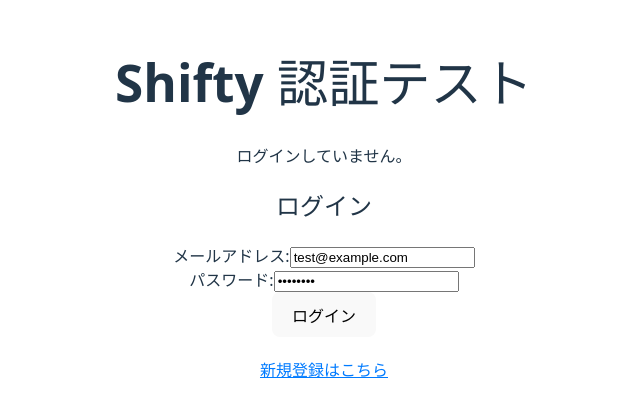
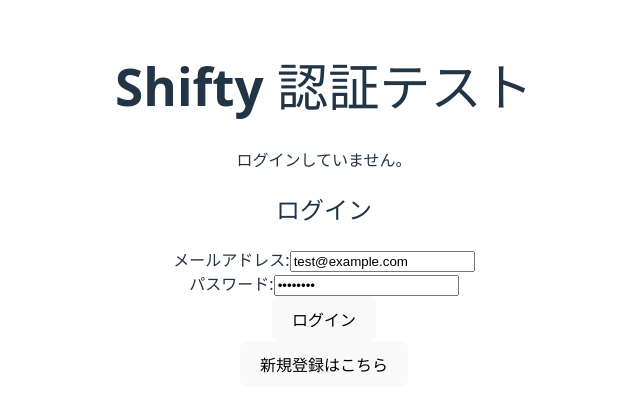
Before and after one commit to takuya-ya/shifty-frontend, a React app: page / in a window 1280 px wide. Shown: the part 195-612 px from the top of the page, without its empty margins (316-956 px from the left). Built offline with nearby package versions, Linux system fonts and the light colour scheme; no server answers; the HTML template or start-up script is replaced by a standard one.

Commit message:
feat: インラインスタイルを廃止、Tailwind CSSを使用して一貫性を持たせる

```diff
--- a/src/App.tsx
+++ b/src/App.tsx
@@ -43,11 +43,11 @@ function App() {
   }
 
   if (loading) {
-    return <div style={{ padding: 20 }}>読み込み中...</div>
+    return <div className="p-5">読み込み中...</div>
   }
 
   return (
-    <div style={{ padding: 20 }}>
+    <div className="p-5">
       <h1>Shifty 認証テスト</h1>
 
       {user ? (
@@ -55,7 +55,7 @@ function App() {
           <p>ログイン中: {user.name} ({user.email})</p>
           <button
             onClick={handleLogout}
-            style={{ padding: '8px 16px', cursor: 'pointer' }}
+            className="px-4 py-2 cursor-pointer"
           >
             ログアウト
           </button>
@@ -68,7 +68,7 @@ function App() {
               <LoginForm onLoginSuccess={(u) => setUser(u)} />
               <button
                 onClick={() => setView('register')}
-                style={{ marginTop: '10px', backgroundColor: 'transparent', color: '#007bff', border: 'none', cursor: 'pointer', textDecoration: 'underline' }}
+                className="mt-2.5 bg-transparent text-blue-500 border-none cursor-pointer underline"
               >
                 新規登録はこちら
               </button>
```
